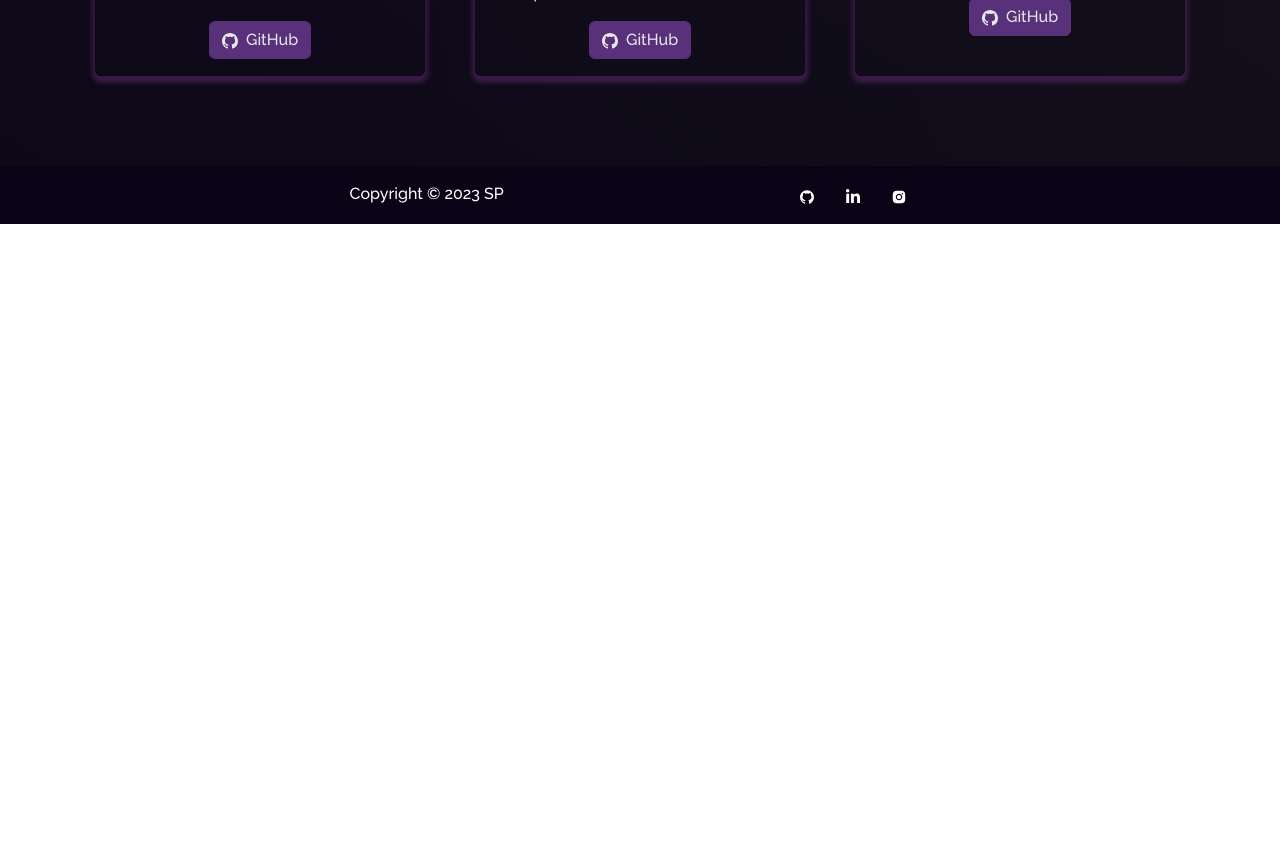
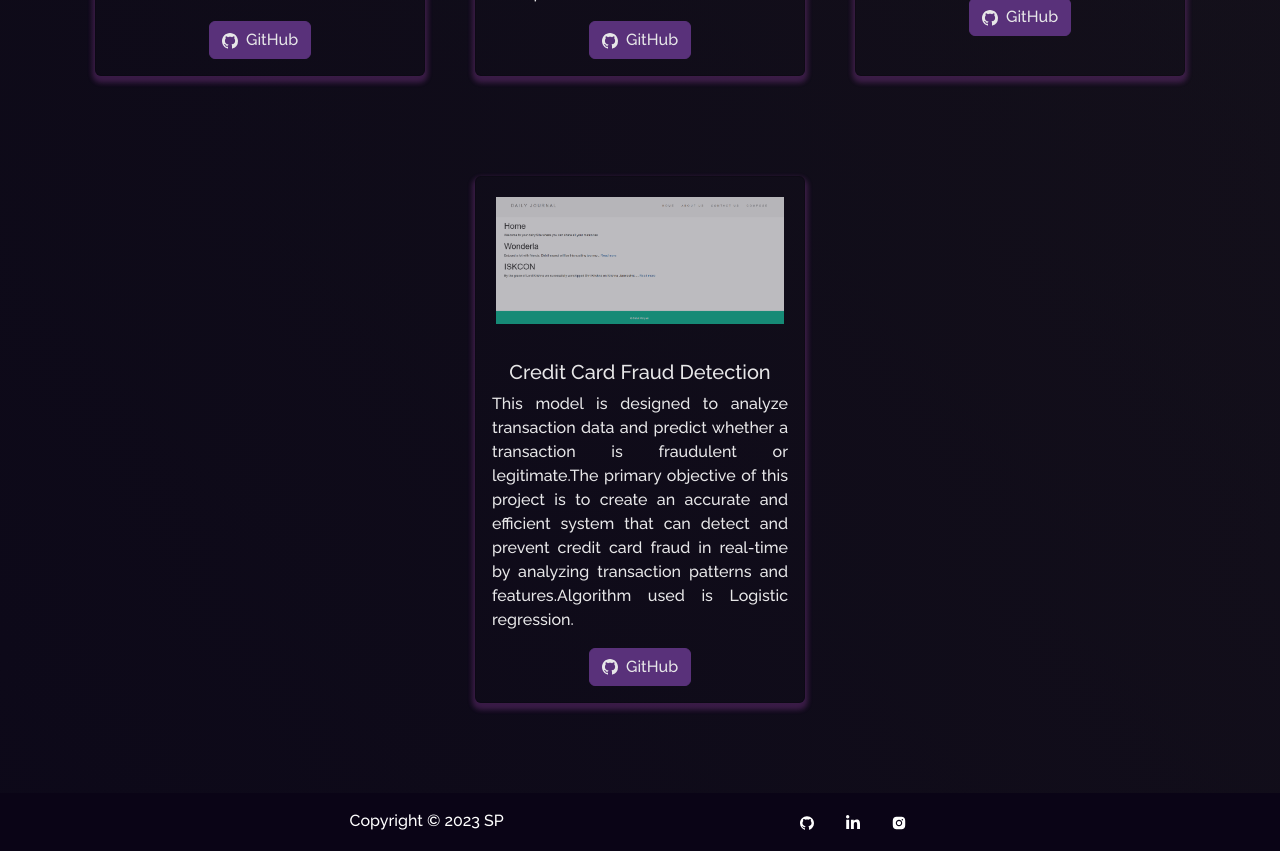
Before and after one commit to Sahilparyani1804/My-portfolio, a React (Create React App) app: page /projects in a window 1280 px wide. Shown: the part 680-1531 px from the top of the page. Before the commit the page ends 904 px from the top, so only its background shows below. Built offline with nearby package versions, Linux system fonts and the light colour scheme.

Commit message:
second commit

```diff
--- a/src/components/Projects/Projects.js
+++ b/src/components/Projects/Projects.js
@@ -54,6 +54,16 @@ function Projects() {
               ghLink="https://github.com/Sahilparyani1804/blog1"
             />
           </Col>
+          <Col md={4} className="project-card">
+            <ProjectCard
+              imgPath={blog}
+              isBlog={false}
+              title="Credit Card Fraud Detection"
+              description="This model is designed to analyze transaction data and predict whether a transaction is fraudulent or legitimate.The
+              primary objective of this project is to create an accurate and efficient system that can detect and prevent credit
+              card fraud in real-time by analyzing transaction patterns and features.Algorithm used is Logistic regression."
+            />
+          </Col>
         </Row>
       </Container>
     </Container>
```
